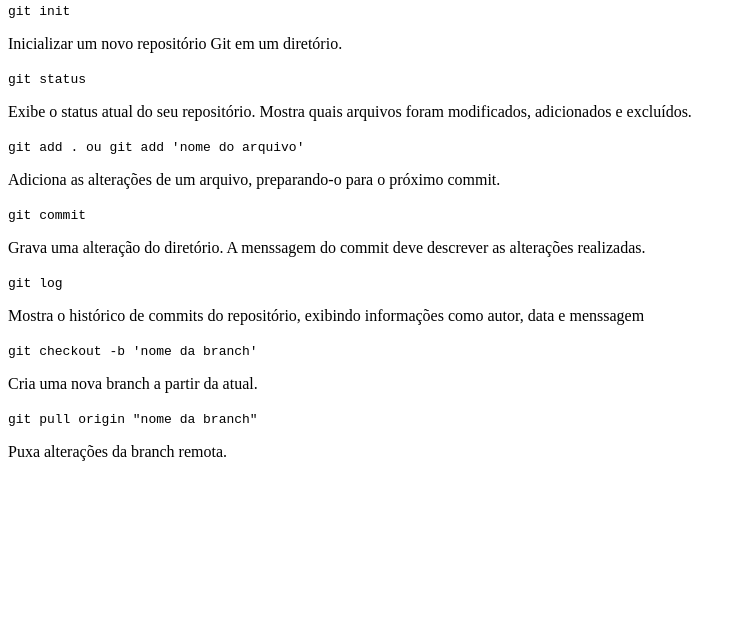
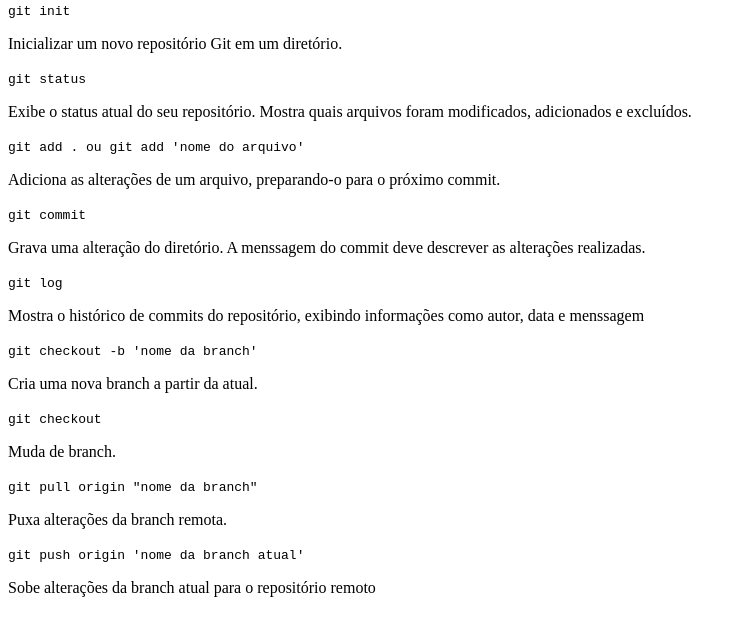
Before and after one commit to S4antiago33/Aula-11-AD, a plain HTML site: page index.html in a window 1280 px wide. Shown: the part 79-714 px from the top of the page, without its empty margins (0-746 px from the left). Drawn offline with Linux system fonts and the light colour scheme.

Commit message:
adiciona novos comandos do git

```diff
--- a/index.html
+++ b/index.html
@@ -29,8 +29,14 @@
         <code>git checkout -b 'nome da branch'</code>
         <p>Cria uma nova branch a partir da atual.</p>
 
+        <code>git checkout</code>
+        <p>Muda de branch.</p>
+
         <code>git pull origin "nome da branch"</code>
         <p>Puxa alterações da branch remota.</p>
+
+        <code>git push origin 'nome da branch atual'</code>
+        <p>Sobe alterações da branch atual para o repositório remoto</p>
     </section>
 </body>
 
```
